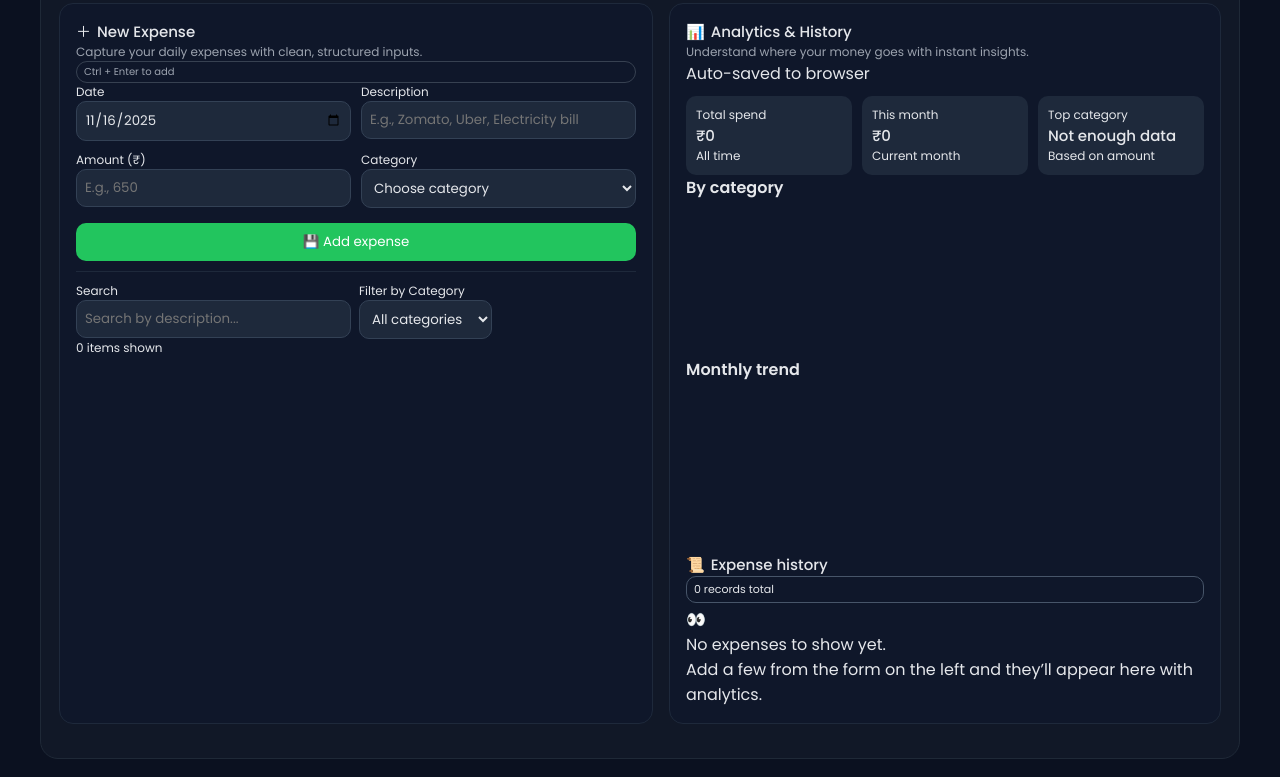
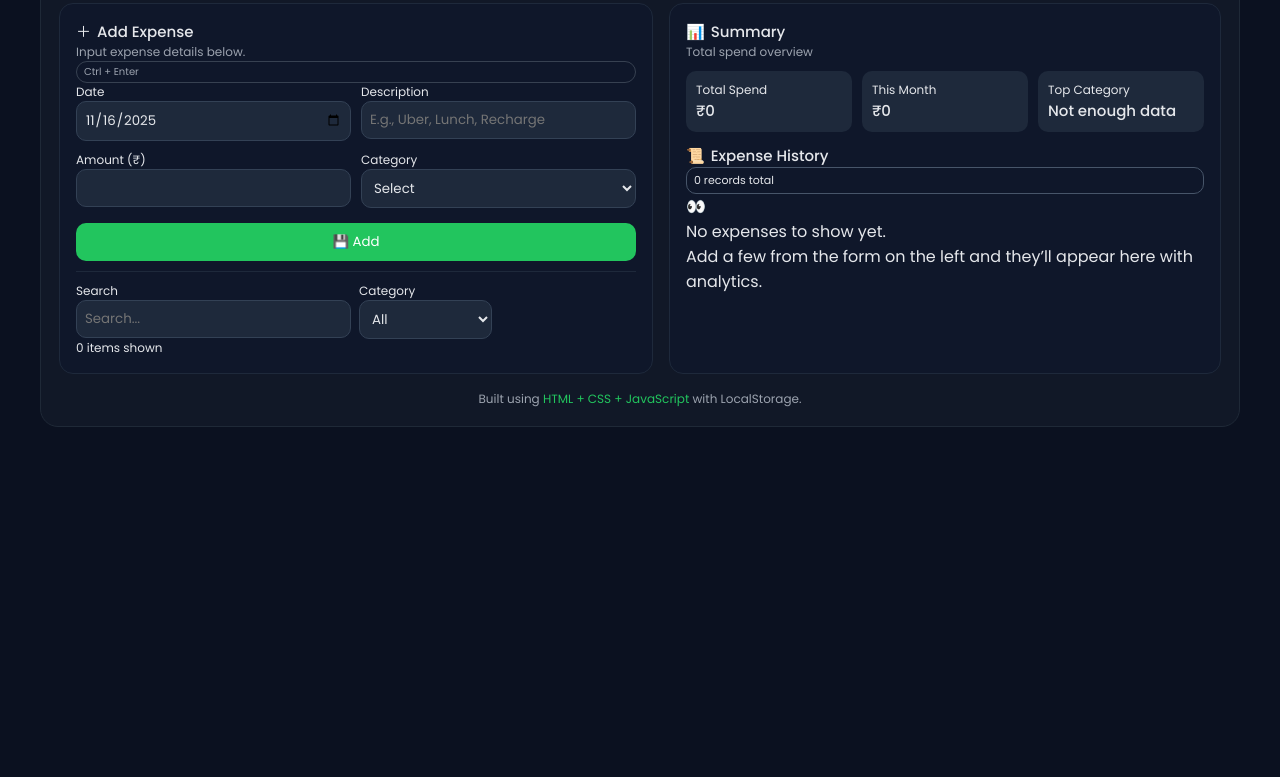
Before and after one commit to vignesh007-hub/Expense-Tracker, a plain HTML site: page index.html in a window 1280 px wide. Shown: the part 125-902 px from the top of the page. After the commit the page ends 800 px from the top, so only its background shows below. Drawn offline with nearby package versions, Linux system fonts and the light colour scheme.

Commit message:
Update index.html

```diff
--- a/index.html
+++ b/index.html
@@ -2,14 +2,11 @@
 <html lang="en">
 <head>
   <meta charset="UTF-8" />
-  <title>Expense Manager | Analytics Dashboard</title>
+  <title>Expense Manager | Dashboard</title>
   <meta name="viewport" content="width=device-width, initial-scale=1.0" />
 
   <!-- Google Font -->
   <link href="https://fonts.googleapis.com/css2?family=Poppins:wght@300;400;500;600&display=swap" rel="stylesheet" />
-
-  <!-- Chart.js CDN -->
-  <script src="https://cdn.jsdelivr.net/npm/chart.js"></script>
 
   <!-- Custom CSS -->
   <link rel="stylesheet" href="style.css" />
@@ -24,76 +21,77 @@
         </div>
         <div class="brand-text">
           <h1>Expense Manager</h1>
-          <p>Track spending. Spot patterns. Stay in control.</p>
+          <p>Track spending. Stay in control.</p>
         </div>
       </div>
       <div class="pill">
         <span class="pill-dot"></span>
-        <span></span>
+        <span>Local data • No backend • HTML/CSS/JS</span>
       </div>
     </header>
 
     <main>
-      <!-- LEFT: Add Expense + Filters -->
+      <!-- LEFT UI -->
       <section class="card">
         <div class="card-header">
           <div>
-            <div class="card-title">
-              <span class="icon">＋</span>
-              New Expense
-            </div>
-            <div class="card-subtitle">Capture your daily expenses with clean, structured inputs.</div>
+            <div class="card-title"><span class="icon">＋</span> Add Expense</div>
+            <div class="card-subtitle">Input expense details below.</div>
           </div>
-          <div class="chip">Ctrl + Enter to add</div>
+          <div class="chip">Ctrl + Enter</div>
         </div>
 
         <form id="expense-form">
           <div class="form-group">
-            <label for="date">Date</label>
+            <label>Date</label>
             <input type="date" id="date" required />
           </div>
+
           <div class="form-group">
-            <label for="description">Description</label>
-            <input type="text" id="description" placeholder="E.g., Zomato, Uber, Electricity bill" required />
+            <label>Description</label>
+            <input type="text" id="description" placeholder="E.g., Uber, Lunch, Recharge" required />
           </div>
+
           <div class="form-group">
-            <label for="amount">Amount (₹)</label>
-            <input type="number" id="amount" step="0.01" min="1" placeholder="E.g., 650" required />
+            <label>Amount (₹)</label>
+            <input type="number" id="amount" min="1" required />
           </div>
+
           <div class="form-group">
-            <label for="category">Category</label>
+            <label>Category</label>
             <select id="category" required>
-              <option value="">Choose category</option>
-              <option>Food & Dining</option>
+              <option value="">Select</option>
+              <option>Food</option>
               <option>Transport</option>
               <option>Shopping</option>
-              <option>Bills & Utilities</option>
+              <option>Bills</option>
               <option>Entertainment</option>
               <option>Health</option>
               <option>Education</option>
               <option>Other</option>
             </select>
           </div>
-          <button type="submit" class="btn-primary">
-            <span class="icon">💾</span>
-            <span>Add expense</span>
+
+          <button class="btn-primary" type="submit">
+            <span class="icon">💾</span> Add
           </button>
         </form>
 
         <div class="filters-card">
           <div class="filters-row">
             <div class="form-group-inline">
-              <label for="search">Search</label>
-              <input id="search" type="text" placeholder="Search by description..." />
+              <label>Search</label>
+              <input id="search" type="text" placeholder="Search..." />
             </div>
+
             <div class="form-group-inline">
-              <label for="filter-category">Filter by Category</label>
+              <label>Category</label>
               <select id="filter-category">
-                <option value="all">All categories</option>
-                <option>Food & Dining</option>
+                <option value="all">All</option>
+                <option>Food</option>
                 <option>Transport</option>
                 <option>Shopping</option>
-                <option>Bills & Utilities</option>
+                <option>Bills</option>
                 <option>Entertainment</option>
                 <option>Health</option>
                 <option>Education</option>
@@ -101,94 +99,53 @@
               </select>
             </div>
           </div>
-          <div class="filters-meta" id="filters-meta">0 items</div>
+          <span id="filters-meta">0 items</span>
         </div>
       </section>
 
-      <!-- RIGHT: Summary + Charts + Table -->
+      <!-- RIGHT UI -->
       <section class="card table-card">
         <div class="card-header">
           <div>
-            <div class="card-title">
-              <span class="icon">📊</span>
-              Analytics & History
-            </div>
-            <div class="card-subtitle">Understand where your money goes with instant insights.</div>
+            <div class="card-title"><span class="icon">📊</span> Summary</div>
+            <div class="card-subtitle">Total spend overview</div>
           </div>
-          <div class="badge">Auto-saved to browser</div>
         </div>
 
         <div class="summary-row">
           <div class="summary-card">
-            <div class="summary-label">Total spend</div>
+            <div class="summary-label">Total Spend</div>
             <div class="summary-value" id="summary-total">₹0</div>
-            <span class="summary-tag summary-tag--green">All time</span>
           </div>
+
           <div class="summary-card">
-            <div class="summary-label">This month</div>
+            <div class="summary-label">This Month</div>
             <div class="summary-value" id="summary-month">₹0</div>
-            <span class="summary-tag summary-tag--blue">Current month</span>
           </div>
+
           <div class="summary-card">
-            <div class="summary-label">Top category</div>
+            <div class="summary-label">Top Category</div>
             <div class="summary-value" id="summary-top-category">–</div>
-            <span class="summary-tag summary-tag--amber">Based on amount</span>
           </div>
         </div>
 
-        <div class="chart-grid">
-          <div class="chart-card">
-            <h4>By category</h4>
-            <div class="chart-wrapper">
-              <canvas id="categoryChart"></canvas>
-            </div>
-          </div>
-          <div class="chart-card">
-            <h4>Monthly trend</h4>
-            <div class="chart-wrapper">
-              <canvas id="monthlyChart"></canvas>
-            </div>
-          </div>
+        <div class="card-header" style="margin-top:12px;">
+          <div class="card-title"><span class="icon">📜</span> Expense History</div>
+          <div class="badge-pill" id="history-count">0 records</div>
         </div>
 
-        <div style="margin-top: 14px;">
-          <div class="card-header" style="margin-bottom: 4px;">
-            <div class="card-title">
-              <span class="icon">📜</span>
-              Expense history
-            </div>
-            <div class="badge-pill badge-pill--category" id="history-count">0 records</div>
-          </div>
-
-          <div id="table-wrapper">
-            <!-- Table will be injected here -->
-          </div>
-        </div>
+        <div id="table-wrapper"></div>
       </section>
     </main>
 
-    <div class="footer">
-      <div>
-
-      </div>
-      <div class="footer-right">
-        <span></span>
-        <div class="dot-separator"></div>
-        <span></span>
-      </div>
-    </div>
+    <footer class="footer">
+      Built using <span class="highilght">HTML + CSS + JavaScript</span> with LocalStorage.
+    </footer>
   </div>
 
   <!-- Toast -->
-  <div class="toast" id="toast">
-    <div class="toast-indicator"></div>
-    <div class="toast-text">
-      <strong>Check your inputs</strong>
-      <span id="toast-message">Please fill all fields with valid values.</span>
-    </div>
-  </div>
+  <div class="toast" id="toast"><strong>Error:</strong> <span id="toast-message"></span></div>
 
-  <!-- Custom JS -->
   <script src="script.js"></script>
 </body>
 </html>
```
